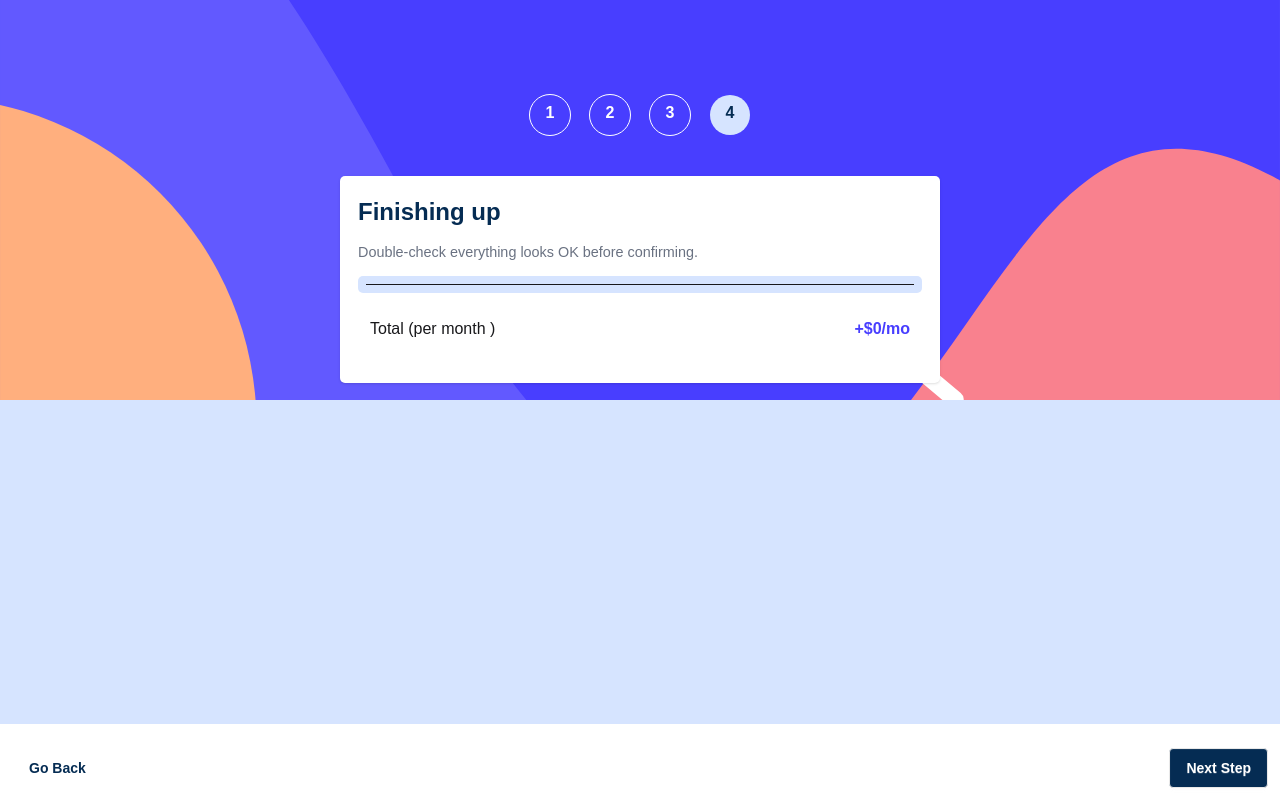
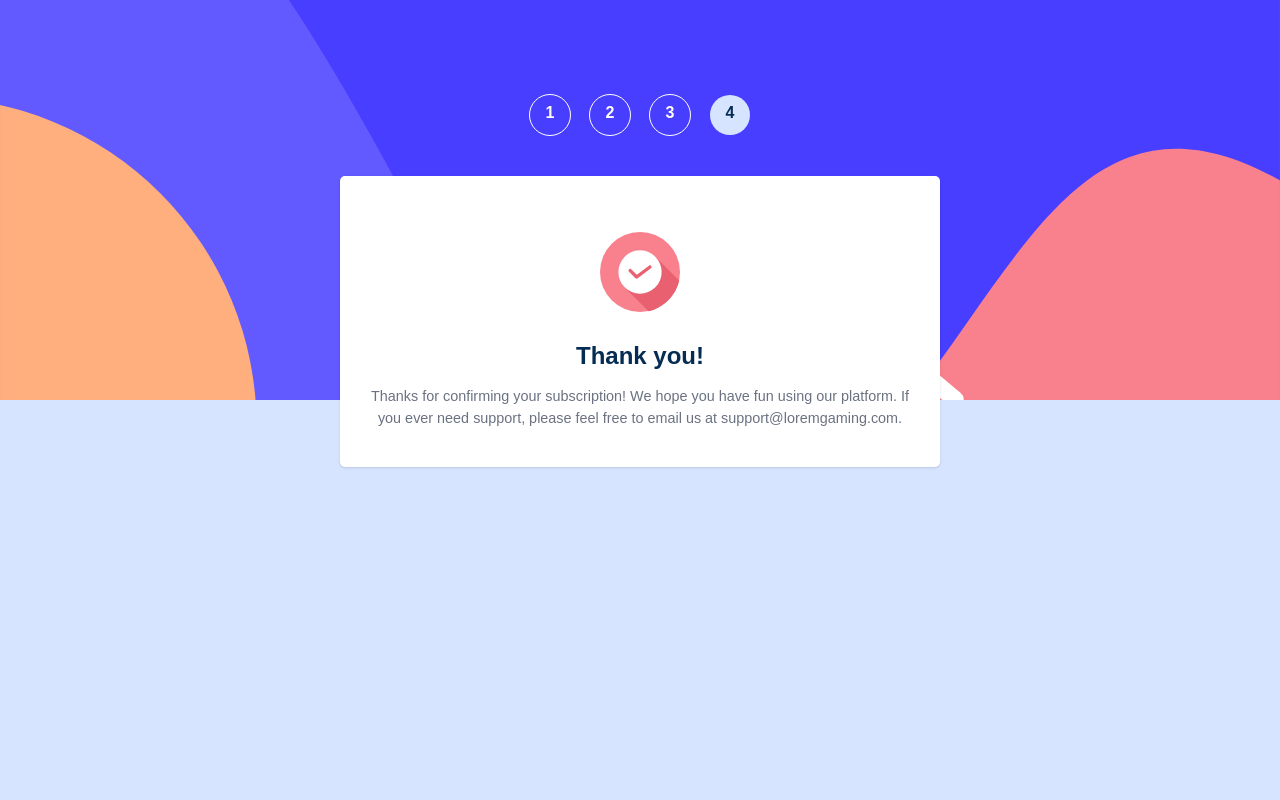
Before and after one commit to ItaloDev-Marcelo/multiStepForm-ts-V2, a React (Vite) app: page /step-02/step-03/summary-step in a window 1280 px wide. Both pictures are taken after a click on the button "Next Step". Built offline with nearby package versions, Linux system fonts and the light colour scheme.

Commit message:
Adicionando parte final thank you componente

```diff
--- a/src/pages/StepForm4.tsx
+++ b/src/pages/StepForm4.tsx
@@ -1,16 +1,21 @@
 import Button from '../components/communs-components/Button'
-import Backbtn from '../components/Inputs/BackBtn';
 import Steps from '../components/communs-components/Steps';
 import Main from '../components/communs-components/Main';
 import CardWrapper from '../components/communs-components/CardWrapper';
 import UseStep4Data from './hooks/step4Data';
+import Backbtn from '../components/Inputs/BackBtn';
+import { useState } from 'react';
+import Thanks from './Thanks';
 
 const Summary = () => {
   const  {result,priceText,plan,selected,addOnsData,isSelected} =UseStep4Data()
+  const [isActive, setIsActive] = useState(false)
 
   return (
    <Main>
     <Steps stepLink={4}/>
+     {
+      !isActive ?  <>
       <CardWrapper>
           <div className='flex flex-col'>
         <h2 className='card-title text-[1.5em] text-Blue-950 font-bold mb-3'>Finishing up</h2>
@@ -42,10 +47,14 @@ const Summary = () => {
          <div> <p className='text-Purple-600 font-bold'>+${result}{priceText}</p></div>
        </div>
        <div className='mt-5 move-left flex justify-between fixed nt:relative w-full bg-white nt:bg-transparent bottom-0 left-0 p-3'>
-          <Backbtn Url='/step-02/step-03' />
-            <Button/>
+          <Backbtn Url='/step2/step3/step4' />
+          <button onClick={() => setIsActive(true)} className='btn mt-3 bg-Blue-950 text-White font-bold hover:bg-Purple-600'>Next Step</button>
+
        </div>
       </CardWrapper>
+    </> :
+    <Thanks/>
+     }
    </Main>
   )
 }
--- /dev/null
+++ b/src/pages/Thanks.tsx
@@ -0,0 +1,20 @@
+
+import CardWrapper from '../components/communs-components/CardWrapper'
+import Thankyou from '../assets/images/icon-thank-you.svg';
+const Thanks = () => {
+  return (
+    <CardWrapper>
+        <div className='flex-col justify-center items-center text-center py-5'>
+            <div className='flex flex-col justify-center items-center text-center'>
+                <img src={Thankyou} alt='' className='py-4.5'/>
+            <h1 className='card-title text-[1.5em] text-Blue-950 font-bold mb-3 text-center my-2'>Thank you!</h1>
+            </div>
+        <p className='text-[.9em] font-medium text-gray-500'>Thanks for confirming your subscription! We hope you have fun
+  using our platform. If you ever need support, please feel free
+  to email us at support@loremgaming.com.</p>
+        </div>
+    </CardWrapper>
+  )
+}
+
+export default Thanks
```
